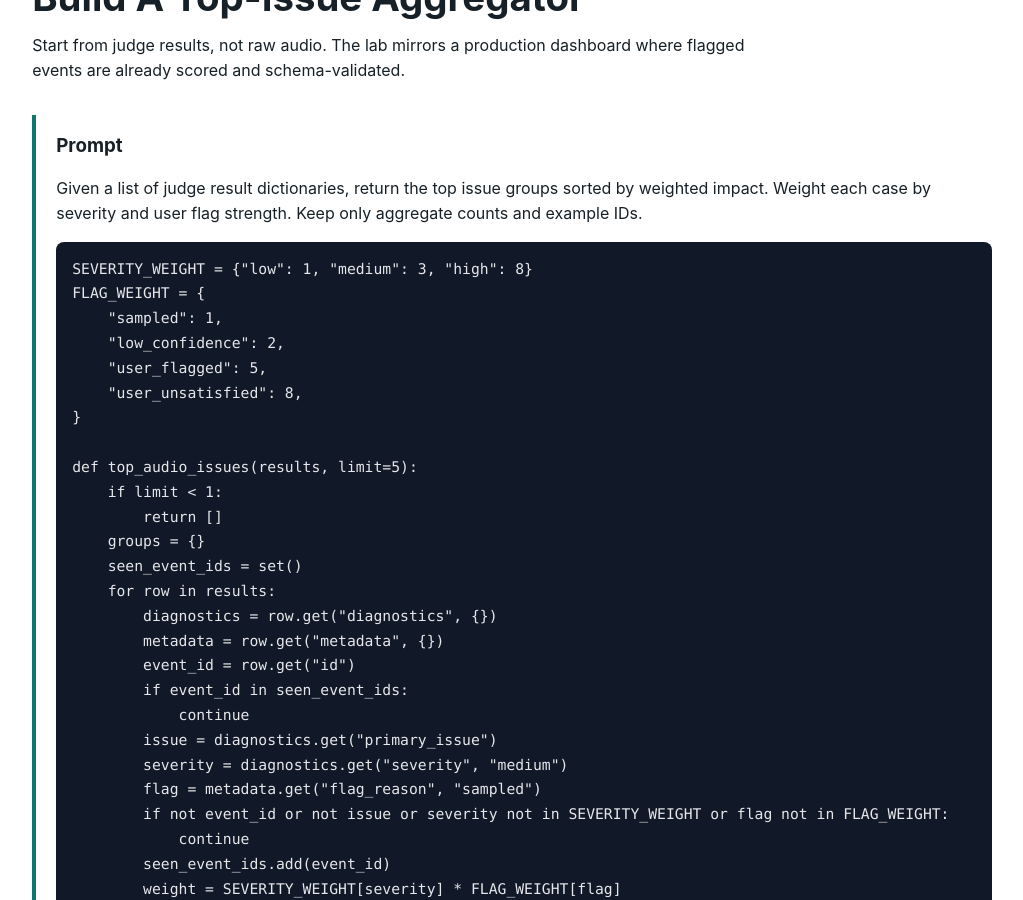
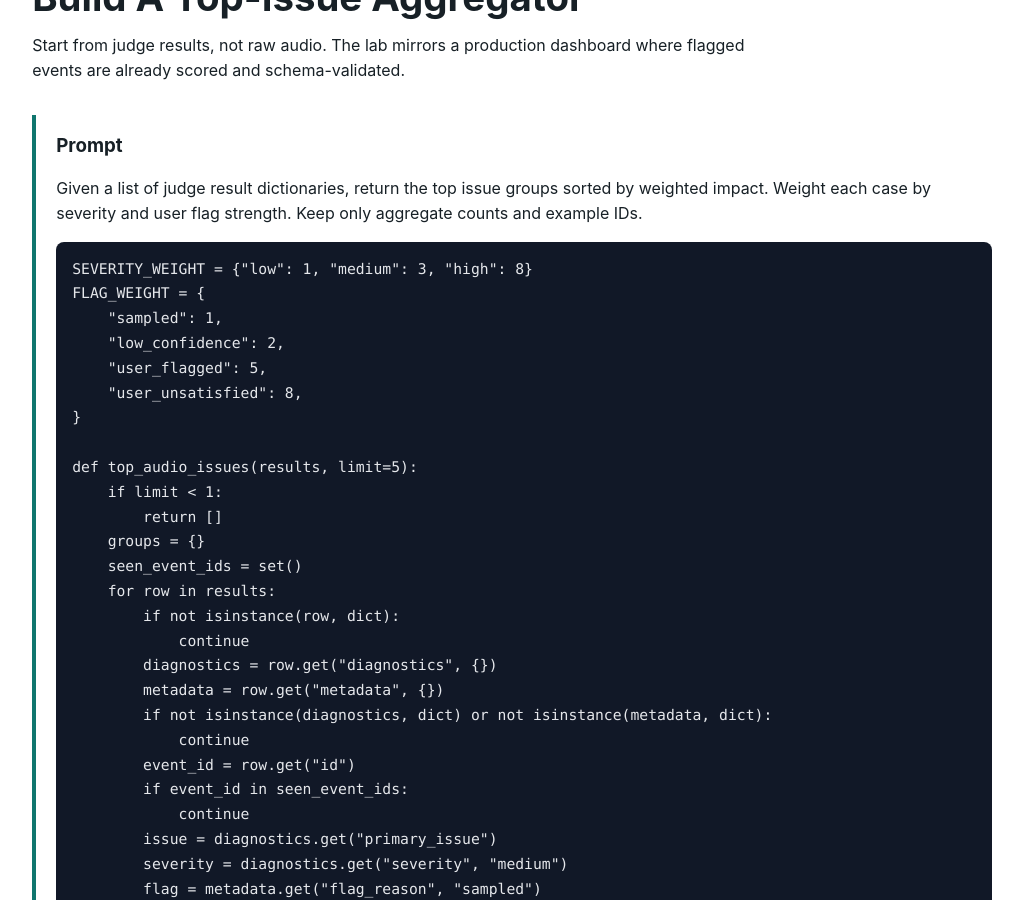
Before and after one commit to kennethli319/kennethli319.github.io, a Jekyll site: the page audio-text-ml-course/lessons/production-audio-judge-monitoring.html, which Jekyll copies as it is, in a window 1280 px wide and 900 px high, scrolled down 3727 px. Shown: the whole window, without its empty margins (19-1042 px from the left). Built offline with Jekyll 4.4.1, drawn with Linux system fonts in a browser that asks for light colours; some of the changed text lies outside the part shown.

Commit message:
Update audio judge monitoring lesson

```diff
--- a/audio-text-ml-course/lessons/production-audio-judge-monitoring.html
+++ b/audio-text-ml-course/lessons/production-audio-judge-monitoring.html
@@ -203,8 +203,12 @@ def top_audio_issues(results, limit=5):
     groups = {}
     seen_event_ids = set()
     for row in results:
+        if not isinstance(row, dict):
+            continue
         diagnostics = row.get("diagnostics", {})
         metadata = row.get("metadata", {})
+        if not isinstance(diagnostics, dict) or not isinstance(metadata, dict):
+            continue
         event_id = row.get("id")
         if event_id in seen_event_ids:
             continue
```
